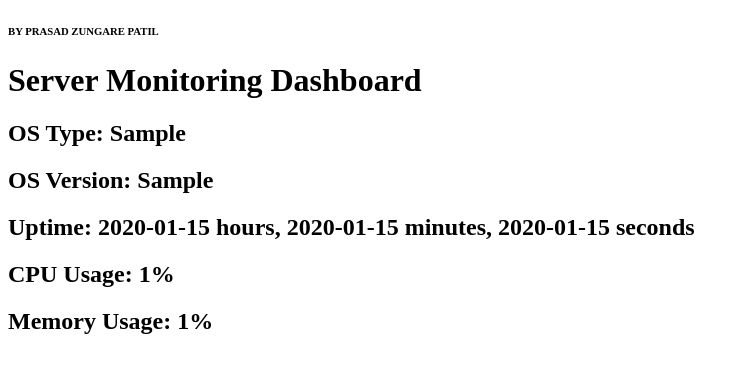
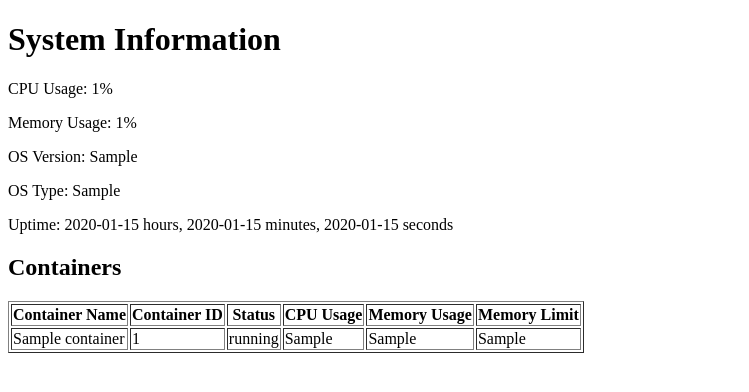
Before and after one commit to prasad3936/Linux-server-monitor, a Flask app: template templates/index.html in a window 1280 px wide. Shown: the top 392 px of the page, without its empty margins (0-749 px from the left). Run offline with Flask 3, Linux system fonts and the light colour scheme; the template is opened without the code that fills it: most values are stand-ins (such as "Sample title", 1, 10 or a date in 2020).

Commit message:
docker stats

```diff
--- a/app.py
+++ b/app.py
@@ -1,9 +1,11 @@
 import psutil
 import platform
 import time
+import docker
 from flask import Flask, render_template
 
 app = Flask(__name__)
+client = docker.from_env()  # Initialize the Docker client
 
 @app.route('/')
 def index():
@@ -11,21 +13,55 @@ def index():
     cpu_percent = psutil.cpu_percent(interval=1)
     memory = psutil.virtual_memory()
 
-    #Get OS Version#
+    # Get OS Version
     os_version = platform.platform()
 
-    #Get OS TYpe
+    # Get OS Type
     os_type = platform.system()
 
-    ## Get system uptime
+    # Get system uptime
     uptime_seconds = int(time.time() - psutil.boot_time())
     uptime_minutes, uptime_seconds = divmod(uptime_seconds, 60)
     uptime_hours, uptime_minutes = divmod(uptime_minutes, 60)
 
+    # Get all containers (both running and stopped)
+    containers_info = []
+    for container in client.containers.list(all=True):
+        container_info = {
+            "name": container.name,
+            "id": container.short_id,
+            "status": container.status,
+        }
 
-    return render_template('index.html', cpu_percent=cpu_percent, memory=memory,
-                           os_version=os_version, os_type=os_type,
-                           uptime_hours=uptime_hours, uptime_minutes=uptime_minutes, uptime_seconds=uptime_seconds)
+        if container.status == 'running':
+            # Get stats for running containers
+            container_stats = container.stats(stream=False)
+            container_info.update({
+                "cpu_usage": container_stats['cpu_stats']['cpu_usage']['total_usage'],
+                "memory_usage": container_stats['memory_stats']['usage'],
+                "memory_limit": container_stats['memory_stats']['limit']
+            })
+        else:
+            # For stopped containers, stats are not available
+            container_info.update({
+                "cpu_usage": None,
+                "memory_usage": None,
+                "memory_limit": None
+            })
+
+        containers_info.append(container_info)
+
+    return render_template(
+        'index.html',
+        cpu_percent=cpu_percent,
+        memory=memory,
+        os_version=os_version,
+        os_type=os_type,
+        uptime_hours=uptime_hours,
+        uptime_minutes=uptime_minutes,
+        uptime_seconds=uptime_seconds,
+        containers_info=containers_info
+    )
 
 if __name__ == '__main__':
     app.run(host='0.0.0.0', port=5000)
--- a/templates/index.html
+++ b/templates/index.html
@@ -1,16 +1,55 @@
 <!DOCTYPE html>
-<html>
+<html lang="en">
 <head>
-	<title>Server Monitoring System</title>
-	<h6>BY PRASAD ZUNGARE PATIL </h6?
-
+    <meta charset="UTF-8">
+    <title>System Stats</title>
 </head>
 <body>
-	<h1>Server Monitoring Dashboard</h1>
-        <h2>OS Type: {{ os_type }}</h2>
-        <h2>OS Version: {{ os_version }}</h2>
-	<h2><h2>Uptime: {{ uptime_hours }} hours, {{ uptime_minutes }} minutes, {{ uptime_seconds }} seconds</h2></h2>
-        <h2>CPU Usage: {{ cpu_percent }}%</h2>
-        <h2>Memory Usage: {{ memory.percent }}%</h2>
+    <h1>System Information</h1>
+    <p>CPU Usage: {{ cpu_percent }}%</p>
+    <p>Memory Usage: {{ memory.percent }}%</p>
+    <p>OS Version: {{ os_version }}</p>
+    <p>OS Type: {{ os_type }}</p>
+    <p>Uptime: {{ uptime_hours }} hours, {{ uptime_minutes }} minutes, {{ uptime_seconds }} seconds</p>
+
+    <h2>Containers</h2>
+    <table border="1">
+        <tr>
+            <th>Container Name</th>
+            <th>Container ID</th>
+            <th>Status</th>
+            <th>CPU Usage</th>
+            <th>Memory Usage</th>
+            <th>Memory Limit</th>
+        </tr>
+        {% for container in containers_info %}
+        <tr>
+            <td>{{ container.name }}</td>
+            <td>{{ container.id }}</td>
+            <td>{{ container.status }}</td>
+            <td>
+                {% if container.cpu_usage is not none %}
+                    {{ container.cpu_usage }}
+                {% else %}
+                    N/A
+                {% endif %}
+            </td>
+            <td>
+                {% if container.memory_usage is not none %}
+                    {{ container.memory_usage }}
+                {% else %}
+                    N/A
+                {% endif %}
+            </td>
+            <td>
+                {% if container.memory_limit is not none %}
+                    {{ container.memory_limit }}
+                {% else %}
+                    N/A
+                {% endif %}
+            </td>
+        </tr>
+        {% endfor %}
+    </table>
 </body>
 </html>
```
Also changed, not shown: templates/static.css (added, +113 -0 lines).
